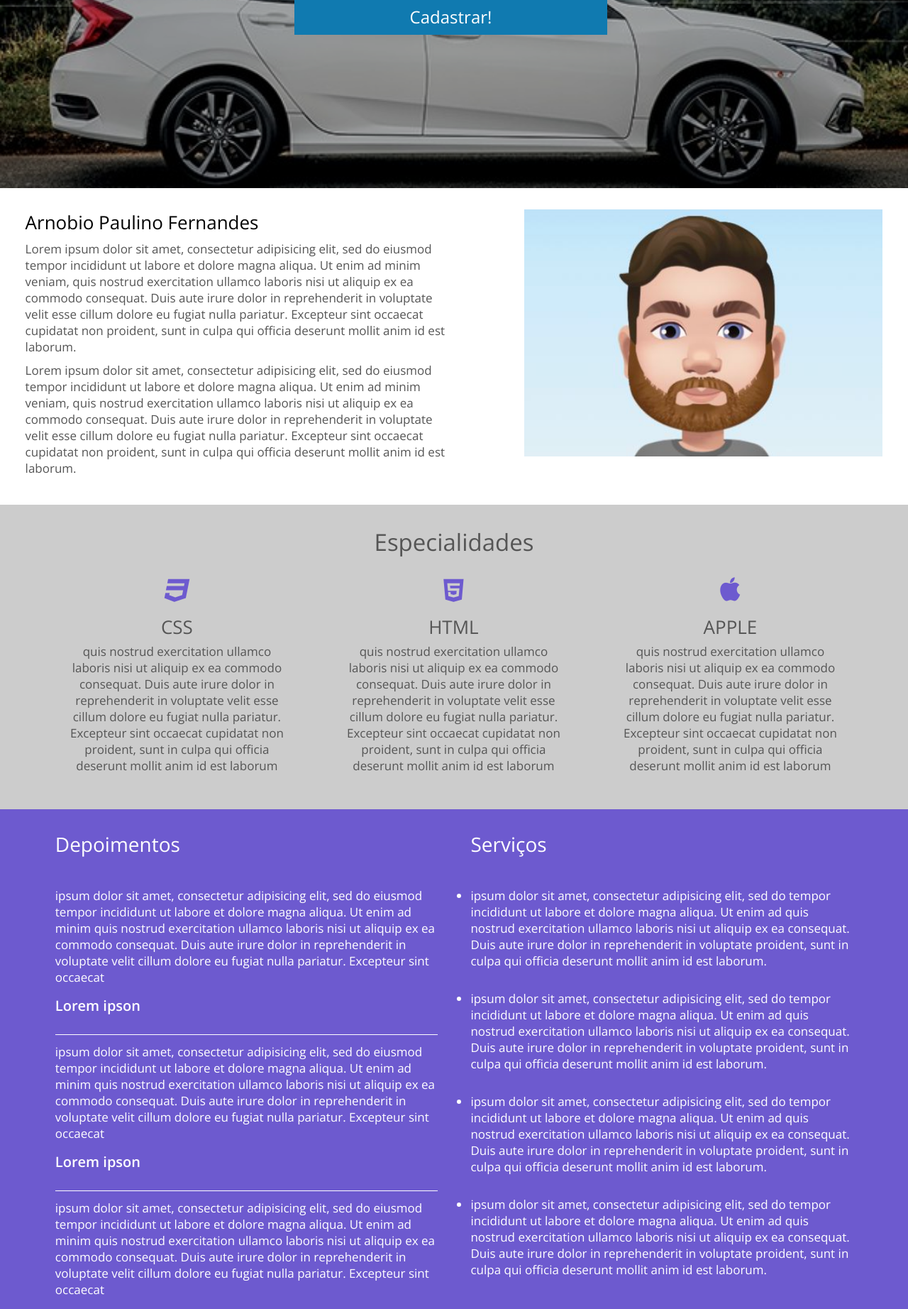
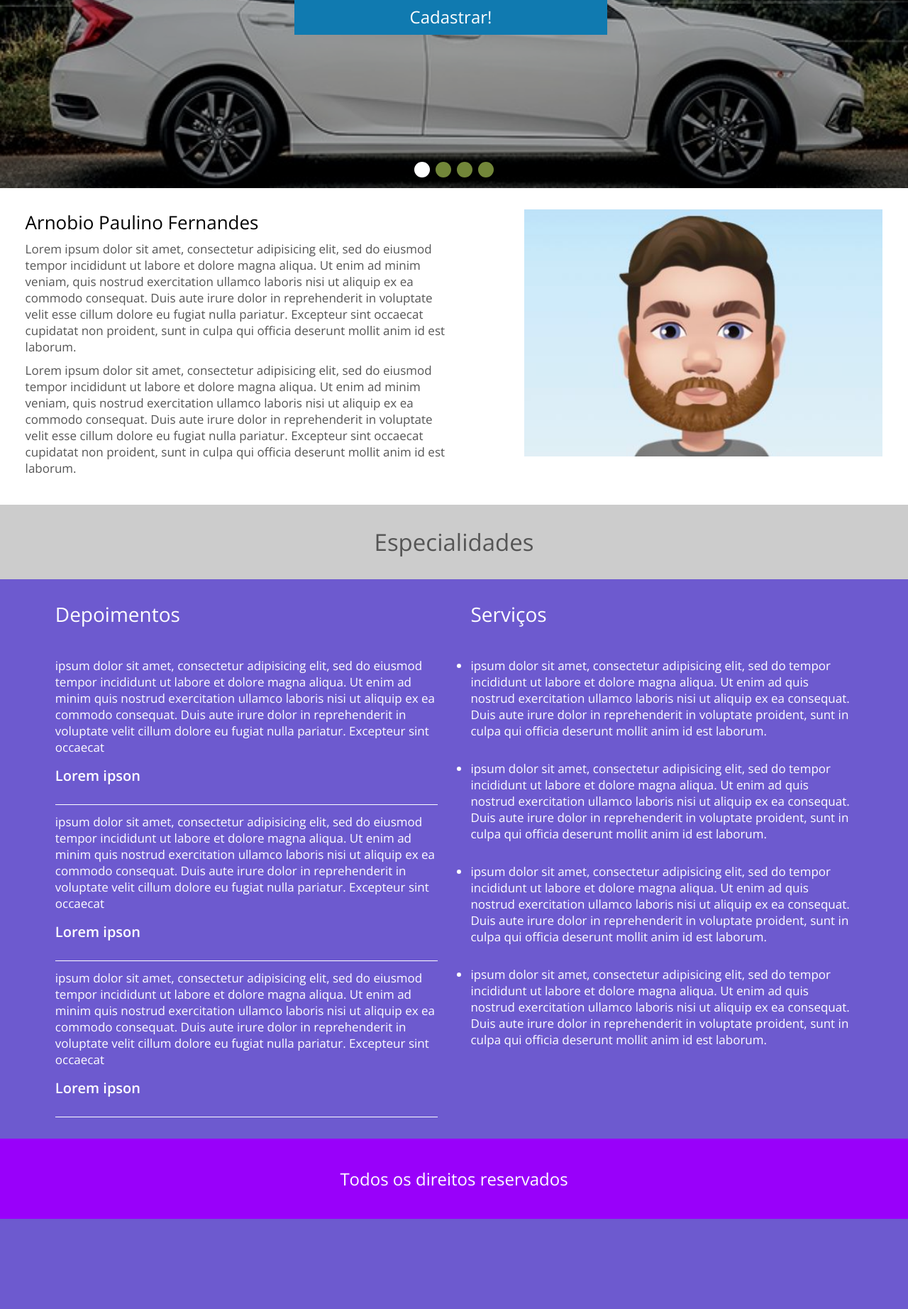
Before and after one commit to arnobiocmd/projetodozero, a PHP site: page /dozeronovo/ in a window 1280 px wide. Shown: the part 394-2238 px from the top of the page at 71% size. After the commit the page ends 2111 px from the top, so only its background shows below. Run offline with PHP 8.4, Linux system fonts and the light colour scheme; some libraries are stand-ins or nearby versions.

Commit message:
finalizado a parte de CSS e HTML do projeto e feito carregamento do google map em tempo real com o jquery

```diff
--- a/assets/css/style.css
+++ b/assets/css/style.css
@@ -116,10 +116,41 @@ header{
 	width: 100%;
 	height: 600px;
 	position: relative;
-	background-image: url('../img/form1.jpg');
+
+
+
+}
+
+.banner-principal-single{
+	width: 100%;
+	height: 100%;
+	position: absolute;
+	top: 0;
+	left: 0;
+	background-repeat: no-repeat;
 	background-size: cover;
 	background-position: center;
 }
+.bollets{
+	position: absolute;
+	z-index: 5;
+	left: 50%;
+	transform: translateX(-50%);
+	bottom: 10px;
+}
+.bollets span{
+	cursor: pointer;
+	margin: 0 4px;
+	display: inline-block;
+	width: 22px;
+	height: 22px;
+	border-radius: 50%;
+	background-color: #728639;
+}
+.bollets span.select-bollets{
+	background-color: white;
+}
+
 .overley{
 	position: absolute;
 	left: 0;
--- /dev/null
+++ b/assets/js/constant.js
@@ -0,0 +1 @@
+var include_path = $('base').attr('base');
--- /dev/null
+++ b/assets/js/map.js
@@ -0,0 +1,86 @@
+var map;
+
+	function initialize() {
+
+	  var mapProp = {
+	    center:new google.maps.LatLng(-11.883488,-55.479697),
+	    zoom:18,
+	   	scrollwheel: false,
+	     styles: [{
+	     stylers: [{
+	      saturation: -60
+	    }]
+	     }],
+	    mapTypeId:google.maps.MapTypeId.ROADMAP
+	  };
+
+	  map=new google.maps.Map(document.getElementById("map"),mapProp);
+	}
+
+	function addMarker(lat,long,icon,content,showInfoWindow,openInfoWindow){
+		  var myLatLng = {lat:lat,lng:long};
+
+		  if(icon === ''){
+			   var marker = new google.maps.Marker({
+			    position: myLatLng,
+			    map: map,
+			    icon:icon
+			  });
+		  }else{
+			  var marker = new google.maps.Marker({
+			    position: myLatLng,
+			    map: map,
+			    icon:icon
+			  });
+		}
+
+		  var infoWindow = new google.maps.InfoWindow({
+	                content: content,
+	                maxWidth:200
+	        });
+
+		  google.maps.event.addListener(infoWindow, 'domready', function() {
+
+		   // Reference to the DIV which receives the contents of the infowindow using jQuery
+		   var iwOuter = $('.gm-style-iw');
+
+		   /* The DIV we want to change is above the .gm-style-iw DIV.
+		    * So, we use jQuery and create a iwBackground variable,
+		    * and took advantage of the existing reference to .gm-style-iw for the previous DIV with .prev().
+		    */
+		   var iwBackground = iwOuter.prev();
+
+		   // Remove the background shadow DIV
+		   iwBackground.children(':nth-child(2)').css({'background' : 'rgb(255,255,255)'}).css({'border-radius':'0px'});
+
+		   // Remove the white background DIV
+		   iwBackground.children(':nth-child(4)').css({'background' : 'rgb(255,255,255)'}).css({'border-radius':'0px'});
+
+		   // Moves the shadow of the arrow 76px to the left margin
+			iwBackground.children(':nth-child(1)').attr('style', function(i,s){ return s + 'display:none;'});
+
+			// Moves the arrow 76px to the left margin
+			iwBackground.children(':nth-child(3)').attr('style', function(i,s){ return s + 'display:none;'});
+
+		});
+		  	if(showInfoWindow == undefined){
+		        google.maps.event.addListener(marker, 'click', function () {
+		              infoWindow.open(map, marker);
+		         });
+	    	}else if(openInfoWindow == true){
+	    		infoWindow.open(map, marker);
+	    	}
+
+
+	}
+
+$(function(){
+
+	initialize();
+	addMarker(-11.883488,-55.479697,'',"Minha casa",undefined,false);
+
+
+
+
+
+})
--- /dev/null
+++ b/assets/js/slide.js
@@ -0,0 +1,44 @@
+$(function(){
+	var curSlide = 0;
+	var maxSlide = $('.banner-principal-single').length - 1;
+	var delay = 3000;
+
+
+	changeSlide();
+	initSlide();
+
+	function initSlide(){
+		$('.banner-principal-single').hide();
+		$('.banner-principal-single').eq(0).show();
+		for (var i = 0; i < maxSlide+1; i++) {
+			var content = $('.bollets').html();
+			if(i == 0)
+			content+='<span class="select-bollets"></span>';
+			else
+				content+='<span></span>';
+			$('.bollets').html(content);
+		}
+	}
+
+	function changeSlide(){
+		setInterval(function(){
+			$('.banner-principal-single').eq(curSlide).stop().fadeOut(2000);
+			curSlide++;
+			if(curSlide > maxSlide)
+			curSlide = 0;
+			$('.banner-principal-single').eq(curSlide).stop().fadeIn(2000);
+			$('.bollets span').removeClass('select-bollets');
+			$('.bollets span').eq(curSlide).addClass('select-bollets');
+		},delay);
+
+	}
+	$('body').on('click','.bollets span',function(){
+			var currentBollets = $(this);
+			$('.banner-principal-single').eq(curSlide).stop().fadeOut(1000);
+			curSlide = currentBollets.index();
+			$('.banner-principal-single').eq(curSlide).stop().fadeIn(1000);
+			$('.bollets span').removeClass('select-bollets');
+			currentBollets.addClass('select-bollets');
+
+		})
+})
--- a/index.php
+++ b/index.php
@@ -12,8 +12,24 @@
 	  <meta name="viewport" content="width=device-width, initial-scale=1.0">
 	  <link rel="preconnect" href="https://fonts.gstatic.com">
 	  <link href="https://fonts.googleapis.com/css2?family=Open+Sans:wght@300;400;600&display=swap" rel="stylesheet">
+	  <link rel="icon" href="<?php echo INCLUDE_PATH ?>favicon.ico" type="image/x-icon">
 </head>
 <body>
+
+	<base base="<?php echo INCLUDE_PATH ?>">
+
+	<?php
+	$url = isset($_GET['url']) ? $_GET['url'] : 'home';
+	switch ($url) {
+		case 'sobre':
+			echo '<target target="sobre">';
+			break;
+		case 'servicos':
+			echo '<target target="servicos">';
+			break;
+	}
+
+	?>
 
 	<header>
 		<div class="center">
@@ -23,7 +39,7 @@
 					<li><a href="<?php echo INCLUDE_PATH?>">Home</a></li>
 					<li><a href="<?php echo INCLUDE_PATH?>sobre">Sobre</a></li>
 					<li><a href="<?php echo INCLUDE_PATH?>servicos">Serviços</a></li>
-					<li><a href="<?php echo INCLUDE_PATH?>contato">Contato</a></li>
+					<li><a realtime="contato" href="<?php echo INCLUDE_PATH?>contato">Contato</a></li>
 				</ul>
 			</nav>
 			<nav class="menu-mobile">
@@ -34,23 +50,30 @@
 					<li><a href="<?php echo INCLUDE_PATH?>">Home</a></li>
 					<li><a href="<?php echo INCLUDE_PATH?>sobre">Sobre</a></li>
 					<li><a href="<?php echo INCLUDE_PATH?>servicos">Serviços</a></li>
-					<li><a href="<?php echo INCLUDE_PATH?>contato">Contato</a></li>
+					<li><a realtime="contato" href="<?php echo INCLUDE_PATH?>contato">Contato</a></li>
 				</ul>
 			</nav>
 			<div class="clear"></div>
 		</div>
 	</header>
 
+	<div class="principal">
 	<?php
-	$url = isset($_GET['url']) ? $_GET['url'] : 'home';
+
 	if(file_exists('pages/'.$url.'.php')){
 		include('pages/'.$url.'.php');
 	}else{
+		if($url != 'sobre' && $url != 'servicos'){
 		$pagina404 = true;
 		include('pages/erro404.php');
+		}else{
+			include('pages/home.php');
+		}
+
 	}
 
 	?>
+	</div>
 
 	<footer <?php if(isset($pagina404) && $pagina404 == true) echo 'class="fixed"'?>>
 		<div class="center">
@@ -60,5 +83,13 @@
 
 	<script type="text/javascript" src="<?php echo INCLUDE_PATH?>assets/js/jquery-3.6.0.min.js"></script>
 	<script type="text/javascript" src="<?php echo INCLUDE_PATH?>assets/js/script.js"></script>
+
+	<script type="text/javascript" src="<?php echo INCLUDE_PATH?>assets/js/slide.js"></script>
+	<script type="text/javascript" src="<?php echo INCLUDE_PATH?>assets/js/constant.js"></script>
+
+	<script src='https://maps.googleapis.com/maps/api/js?v=3.exp&key=AIzaSyAbJVjJyMqXMTDAOHPD_KY6cC8ttSKEbpA'></script>
+	<!--<script src="http://maps.google.com/maps/api/js?key=YOUR_API_KEY"></script>-->
+	<script type="text/javascript" src="<?php echo INCLUDE_PATH?>assets/js/map.js"></script>
+
 </body>
 </html>
--- a/pages/home.php
+++ b/pages/home.php
@@ -1,5 +1,12 @@
 <section class="banner-principal">
+		<div style="background-image: url('assets/img/form1.jpg');" class="banner-principal-single"></div>
+		<div style="background-image: url('assets/img/form2.jpg');" class="banner-principal-single"></div>
+		<div style="background-image: url('assets/img/form3.jpg');" class="banner-principal-single"></div>
+		<div style="background-image: url('assets/img/form4.jpg');" class="banner-principal-single"></div>
 		<div class="overley"></div>
+		<div class="bollets">
+
+		</div>
 		<div class="center">
 			<form>
 				<h2>Qual seu melhor e-mail?</h2>
@@ -31,7 +38,7 @@
 			<div class="clear"></div>
 		</div>
 	</section>
-	<section class="especialidas">
+	<section id="sobre" class="especialidas">
 		<div class="center">
 			<h2 class="title">Especialidades</h2>
 			<div class="w33 left box-especialidades">
@@ -61,7 +68,7 @@
 			<div class="clear"></div>
 		</div>
 	</section>
-	<section class="extras">
+	<section id="servicos" class="extras">
 		<div class="center">
 			<div class="left w50 depoimento-container">
 			<h2 class="title">Depoimentos</h2>
```
Also changed, not shown: other parts of assets/css/style.css (+42 -0 lines), assets/js/script.js (+48 -1 lines), pages/contato.php (added, +10 -0 lines), favicon.ico (added).
